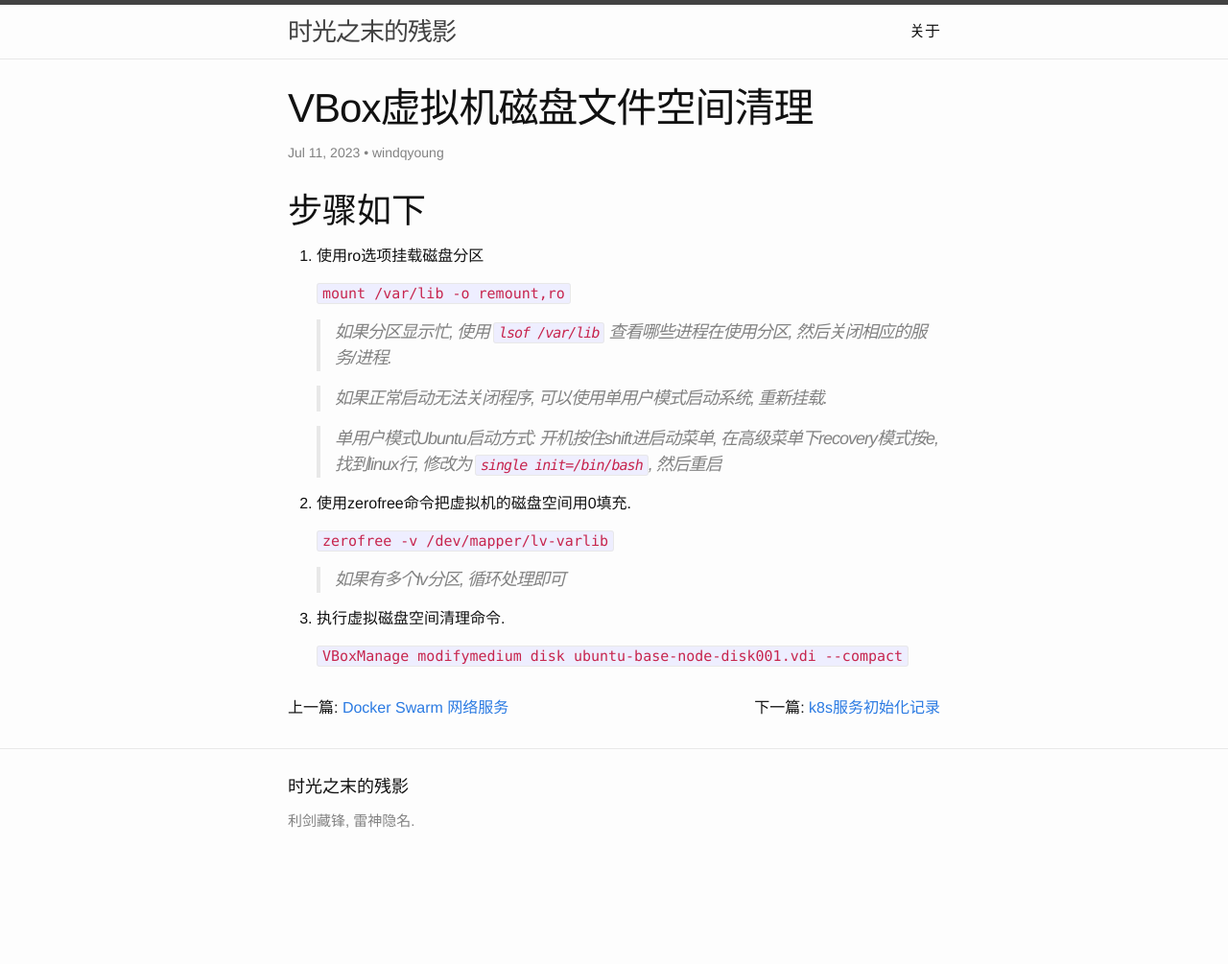
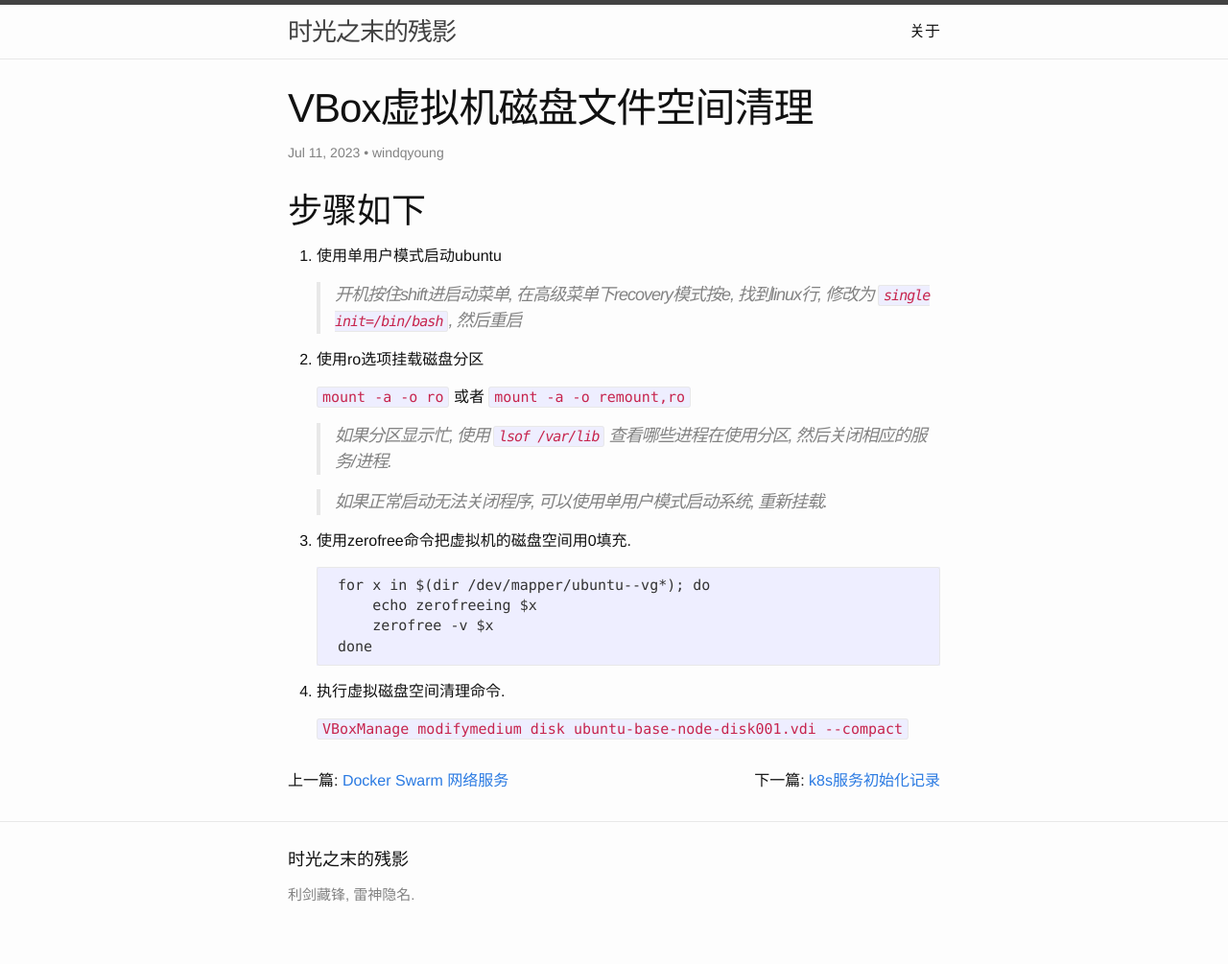
Before and after one commit to windqyoung/windqyoung.github.io, a Jekyll site: the page built from _posts/2023-07-11-virtual-box-hdisk-compact.md, in a window 1280 px wide. Shown: the whole page at 96% size. Built offline with Jekyll 4.4.1, drawn with Linux system fonts in a browser that asks for light colours; nearby versions of some CDN libraries; before the commit the page ends 928 px from its top, so only the background shows below that.

Commit message:
修改虚拟机磁盘空间压缩说明

````diff
--- a/_posts/2023-07-11-virtual-box-hdisk-compact.md
+++ b/_posts/2023-07-11-virtual-box-hdisk-compact.md
@@ -4,22 +4,29 @@ title: VBox虚拟机磁盘文件空间清理
 
 # 步骤如下
 
-1. 使用ro选项挂载磁盘分区
+1. 使用单用户模式启动ubuntu
 
-    `mount /var/lib -o remount,ro`
+    > 开机按住shift进启动菜单, 在高级菜单下recovery模式按e, 找到linux行, 修改为 `single init=/bin/bash`, 然后重启
+
+2. 使用ro选项挂载磁盘分区
+
+    `mount -a -o ro`
+    或者
+    `mount -a -o remount,ro`
 
     > 如果分区显示忙, 使用 `lsof /var/lib` 查看哪些进程在使用分区, 然后关闭相应的服务/进程.
 
     > 如果正常启动无法关闭程序, 可以使用单用户模式启动系统, 重新挂载.
 
-    > 单用户模式Ubuntu启动方式: 开机按住shift进启动菜单, 在高级菜单下recovery模式按e, 找到linux行, 修改为 `single init=/bin/bash`, 然后重启
-
 
 2. 使用zerofree命令把虚拟机的磁盘空间用0填充.
 
-    `zerofree -v /dev/mapper/lv-varlib`
-
-    > 如果有多个lv分区, 循环处理即可
+    ```
+    for x in $(dir /dev/mapper/ubuntu--vg*); do
+        echo zerofreeing $x
+        zerofree -v $x
+    done
+    ```
 
 3. 执行虚拟磁盘空间清理命令.
 
````
